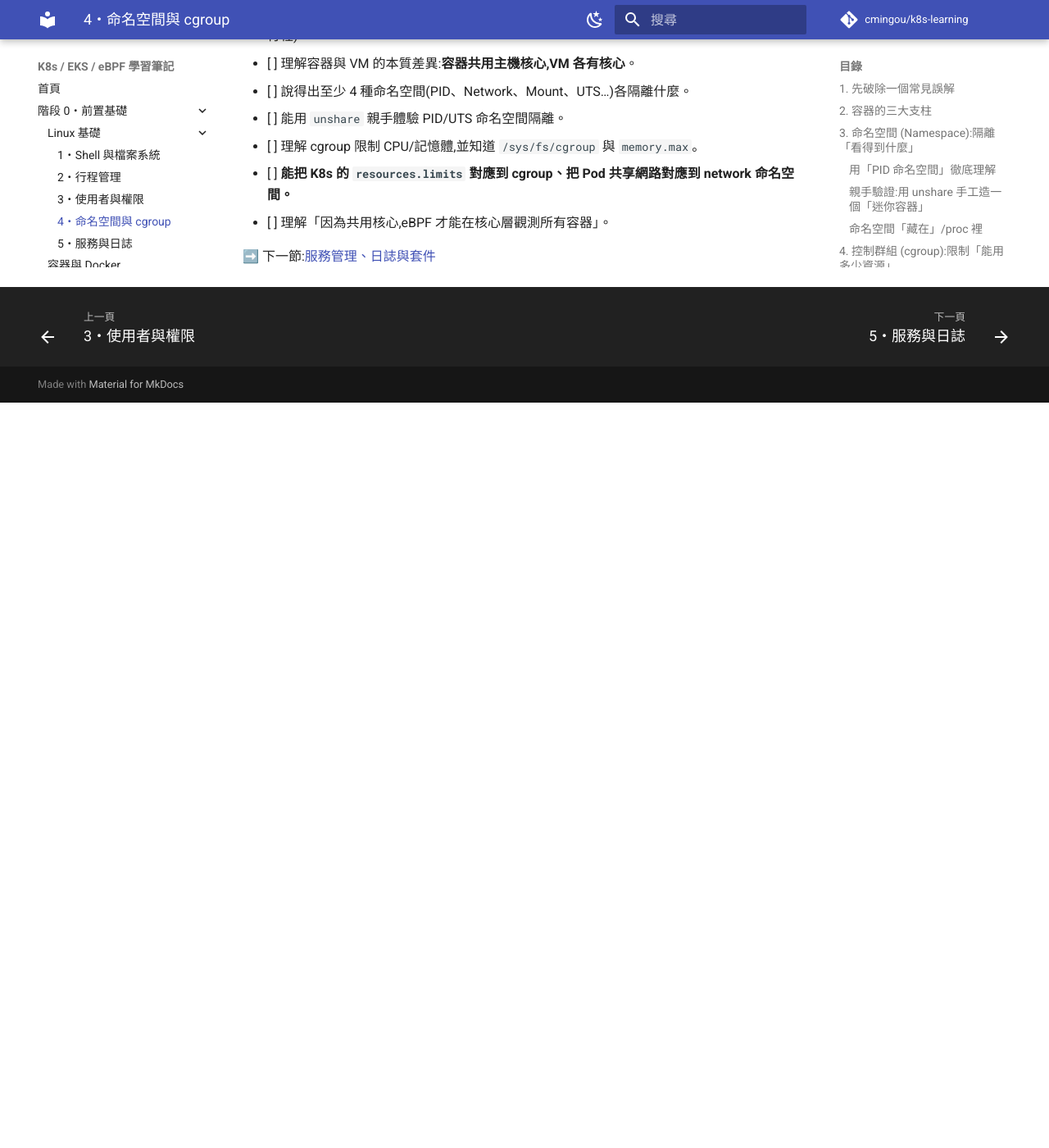
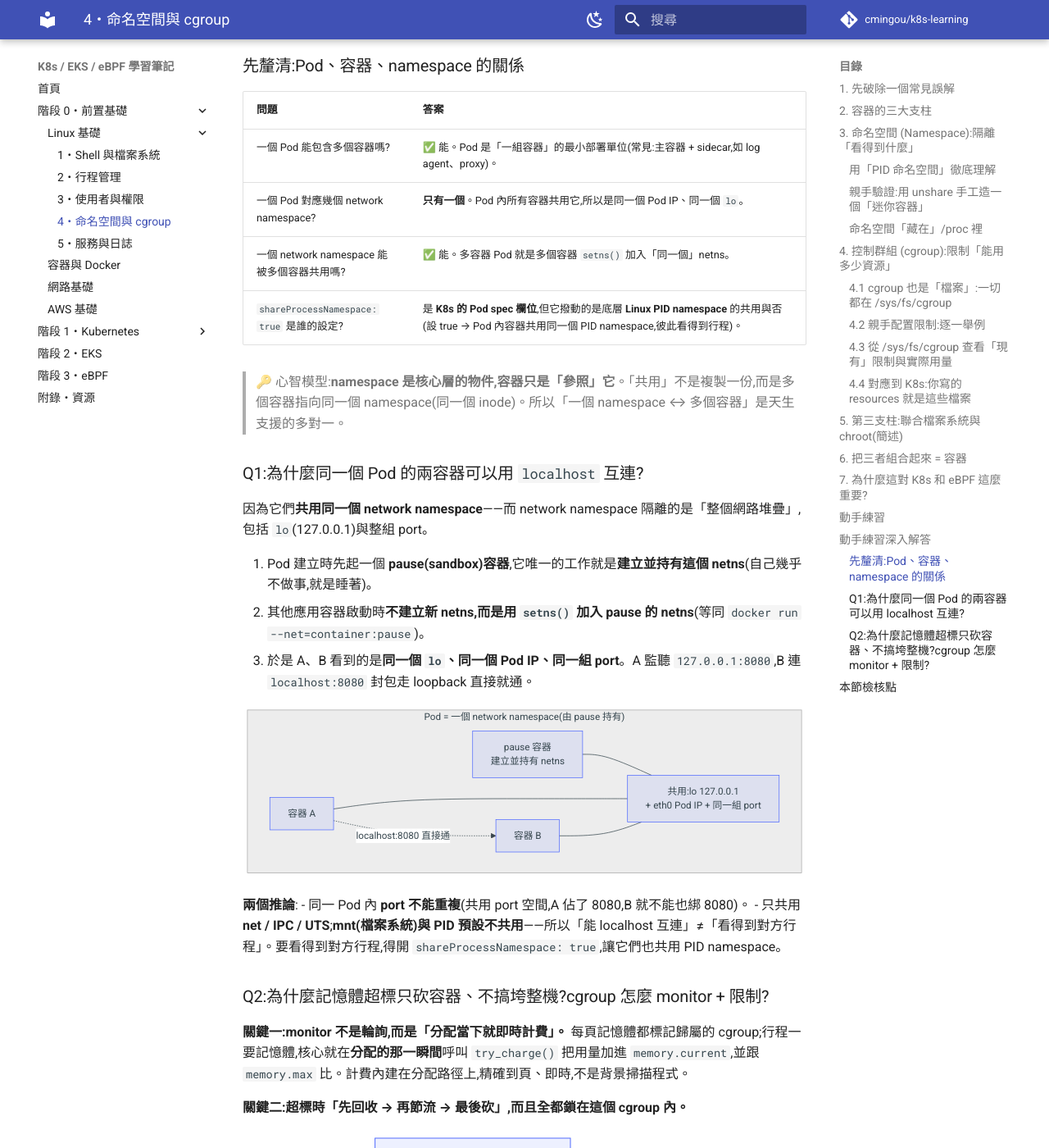
Before and after one commit to cmingou/k8s-learning, an MkDocs documentation site: the page built from docs/00-prerequisites/01-linux-basics/04-namespaces-cgroups.md, in a window 1280 px wide and 1400 px high, scrolled down 10629 px. Shown: the whole window at 82% size. Built offline with MkDocs 1.6.1 and Material for MkDocs 9.7.7, drawn with Linux system fonts in a browser that asks for light colours; comment, search, counter and statistics services are not loaded; before the commit the page ends 11120 px from its top, so only the background shows below that; some of the changed text lies outside the part shown.

Commit message:
新增動手練習深入解答:Pod/namespace 關係與 cgroup OOM 原理
在第 4 章動手練習後補上「深入解答」小節:
- 釐清 Pod / 容器 / namespace 關係:一個 Pod 可含多容器、只對應一個
  network namespace、一個 namespace 可被多容器 setns 共用;
  shareProcessNamespace 是 K8s Pod 欄位、撥動底層 PID namespace 共用。
- Q1:同 Pod 兩容器用 localhost 互連的原理(共用 netns、pause 持有、
  setns 加入、共用 lo/Pod IP/port),附示意圖與兩個推論。
- Q2:記憶體超標為何只砍容器不搞垮整機——try_charge 即時計費、
  reclaim → throttle → cgroup 專屬 OOM killer、爆炸半徑鎖在 cgroup 內,
  附流程圖;並對照 CPU 是節流非砍。
- 動手練習第 4 題加上指向此解答的連結。

已用 mermaid.parse 驗證全部 86 個 mermaid 區塊皆通過。

Co-Authored-By: Claude Opus 4.8 <noreply@anthropic.com>
Claude-Session: https://claude.ai/code/session_012qP5jKw6MG2CQ5NcGtebhq

````diff
--- a/docs/00-prerequisites/01-linux-basics/04-namespaces-cgroups.md
+++ b/docs/00-prerequisites/01-linux-basics/04-namespaces-cgroups.md
@@ -371,7 +371,82 @@ graph LR
 4. **連結 K8s(概念題,寫下你的答案)**:
    - 為什麼同一個 Pod 裡的兩個容器,可以用 `localhost` 互相連線?(提示:命名空間)
    - 為什麼容器記憶體超標會 OOMKilled,而不是把整台機器搞掛?(提示:cgroup)
+   - 👉 完整解答與延伸(Pod / namespace / 容器的關係、cgroup OOM 原理)見下方〈**動手練習深入解答**〉。
 5. **(選做)`nsenter`**:若有 Docker,用 `docker inspect` 找出容器主行程的 PID,再用 `sudo nsenter --target <PID> --net ip addr` 看容器的網路設定。
+
+---
+
+## 動手練習深入解答
+
+### 先釐清:Pod、容器、namespace 的關係
+
+| 問題 | 答案 |
+|------|------|
+| 一個 Pod 能包含多個容器嗎? | ✅ 能。Pod 是「一組容器」的最小部署單位(常見:主容器 + sidecar,如 log agent、proxy)。 |
+| 一個 Pod 對應幾個 network namespace? | **只有一個**。Pod 內所有容器共用它,所以是同一個 Pod IP、同一個 `lo`。 |
+| 一個 network namespace 能被多個容器共用嗎? | ✅ 能。多容器 Pod 就是多個容器 `setns()` 加入「同一個」netns。 |
+| `shareProcessNamespace: true` 是誰的設定? | 是 **K8s 的 Pod spec 欄位**,但它撥動的是底層 **Linux PID namespace** 的共用與否(設 true → Pod 內容器共用同一個 PID namespace,彼此看得到行程)。 |
+
+> 🔑 心智模型:**namespace 是核心層的物件,容器只是「參照」它**。「共用」不是複製一份,而是多個容器指向同一個 namespace(同一個 inode)。所以「一個 namespace ↔ 多個容器」是天生支援的多對一。
+
+### Q1:為什麼同一個 Pod 的兩容器可以用 `localhost` 互連?
+
+因為它們**共用同一個 network namespace**——而 network namespace 隔離的是「整個網路堆疊」,包括 `lo`(127.0.0.1)與整組 port。
+
+1. Pod 建立時先起一個 **pause(sandbox)容器**,它唯一的工作就是**建立並持有這個 netns**(自己幾乎不做事,就是睡著)。
+2. 其他應用容器啟動時**不建立新 netns,而是用 `setns()` 加入 pause 的 netns**(等同 `docker run --net=container:pause`)。
+3. 於是 A、B 看到的是**同一個 `lo`、同一個 Pod IP、同一組 port**。A 監聽 `127.0.0.1:8080`,B 連 `localhost:8080` 封包走 loopback 直接就通。
+
+```mermaid
+flowchart TB
+    subgraph POD["Pod = 一個 network namespace(由 pause 持有)"]
+        PAUSE["pause 容器<br/>建立並持有 netns"]
+        CA["容器 A"]
+        CB["容器 B"]
+        NET["共用:lo 127.0.0.1<br/>+ eth0 Pod IP + 同一組 port"]
+        PAUSE --- NET
+        CA --- NET
+        CB --- NET
+    end
+    CA -.->|"localhost:8080 直接通"| CB
+```
+
+**兩個推論**:
+- 同一 Pod 內 **port 不能重複**(共用 port 空間,A 佔了 8080,B 就不能也綁 8080)。
+- 只共用 **net / IPC / UTS**;**mnt(檔案系統)與 PID 預設不共用**——所以「能 localhost 互連」≠「看得到對方行程」。要看得到對方行程,得開 `shareProcessNamespace: true`,讓它們也共用 PID namespace。
+
+### Q2:為什麼記憶體超標只砍容器、不搞垮整機?cgroup 怎麼 monitor + 限制?
+
+**關鍵一:monitor 不是輪詢,而是「分配當下就即時計費」。** 每頁記憶體都標記歸屬的 cgroup;行程一要記憶體,核心就在**分配的那一瞬間**呼叫 `try_charge()` 把用量加進 `memory.current`,並跟 `memory.max` 比。計費內建在分配路徑上,精確到頁、即時,不是背景掃描程式。
+
+**關鍵二:超標時「先回收 → 再節流 → 最後砍」,而且全都鎖在這個 cgroup 內。**
+
+```mermaid
+flowchart TB
+    ALLOC["行程要記憶體(page fault)"] --> CHARGE{"try_charge:<br/>再收一頁會超過 memory.max?"}
+    CHARGE -->|否| OK["核准,memory.current 增加"]
+    CHARGE -->|是| RECLAIM["先在此 cgroup 內回收<br/>丟乾淨 page cache / 寫回髒頁 / swap"]
+    RECLAIM -->|回收夠了| OK
+    RECLAIM -->|回收不夠<br/>匿名記憶體要不回| OOM["cgroup 專屬 OOM killer<br/>只在此 cgroup 內挑行程 SIGKILL"]
+    OOM --> RESULT["退出碼 137 → OOMKilled<br/>memory.events 的 oom_kill 增加"]
+```
+
+- **先回收 (reclaim)**:只在**這個 cgroup 內**丟乾淨 page cache、寫回髒頁、能 swap 就 swap。
+- **軟上限節流**:設了 `memory.high` 時,超過它會被施加強烈回收壓力、被拖慢,但**不殺**。
+- **回收救不了 → cgroup 專屬 OOM killer**:匿名記憶體(heap/stack)要不回來時,核心**只在這個 cgroup 內部**挑一個行程 SIGKILL。
+
+**為什麼不會拖垮整機**——爆炸半徑被鎖住:
+
+| | 觸發條件 | 挑誰砍 |
+|---|---|---|
+| 全域 OOM killer | 整機記憶體 + swap 都耗盡 | 全機任一行程(可能波及鄰居) |
+| **cgroup OOM killer** | **這個 cgroup 撞到 `memory.max`** | **只在這個 cgroup 內挑** |
+
+容器根本**還沒機會吃光整機**,就先在自己的 `memory.max` 撞牆被砍;回收與處置都限制在該 cgroup,鄰居容器與主機毫髮無傷。
+
+**對應 K8s 現象**:`limits.memory: 512Mi` → `memory.max`;撞牆 → 退出碼 **137**(128 + 9,SIGKILL)、`memory.events` 的 `oom_kill` +1、`kubectl describe pod` 顯示 **OOMKilled**;K8s 設 `memory.oom.group=1` 讓整個容器(cgroup 內全部行程)一起被砍,不留半殘狀態。
+
+> 📌 對照:**CPU 超標是「節流」不是「砍」**。`cpu.max` 超額時 CFS 排程器只讓該 cgroup 暫停到下個週期(`cpu.stat` 的 `nr_throttled` 會漲),因為 CPU 是可壓縮資源;記憶體不可壓縮、要不回只能砍——這就是「記憶體 = Kill、CPU = Throttle」的根本原因。
 
 ---
 
````
